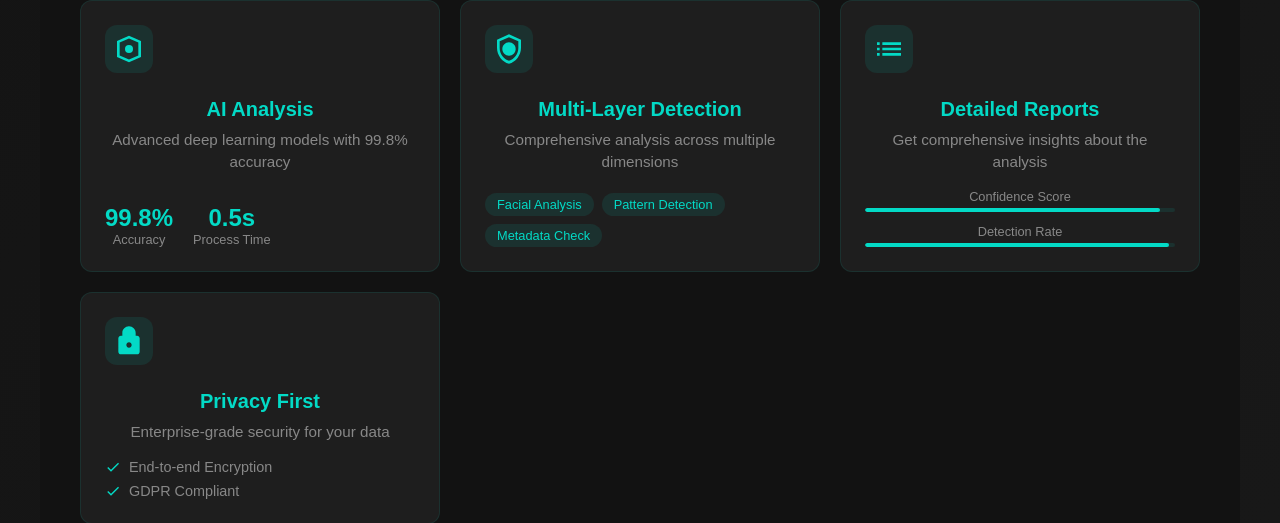
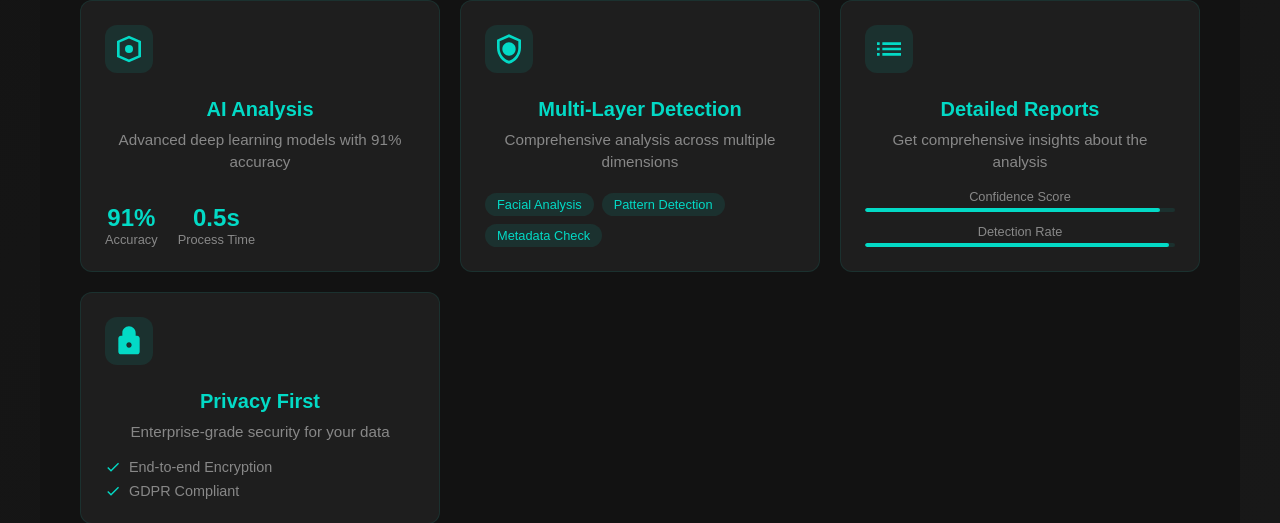
Before and after one commit to Srinjoy2004/FakeShield_DOUBLE-SLASH-3.0, a Flask app: page / in a window 1280 px wide. Shown: the part 2431-2954 px from the top of the page. Run offline with Flask 3, Linux system fonts and the light colour scheme; some libraries are stand-ins or nearby versions.

Commit message:
made minute changes

```diff
--- a/templates/index.html
+++ b/templates/index.html
@@ -468,11 +468,11 @@
                     </div>
                     <div class="feature-content">
                         <h3>AI Analysis</h3>
-                        <p>Advanced deep learning models with 99.8% accuracy</p>
+                        <p>Advanced deep learning models with 91% accuracy</p>
                     </div>
                     <div class="feature-stats">
                         <div class="stat">
-                            <span class="stat-value">99.8%</span>
+                            <span class="stat-value">91%</span>
                             <span class="stat-label">Accuracy</span>
                         </div>
                         <div class="stat">
```
